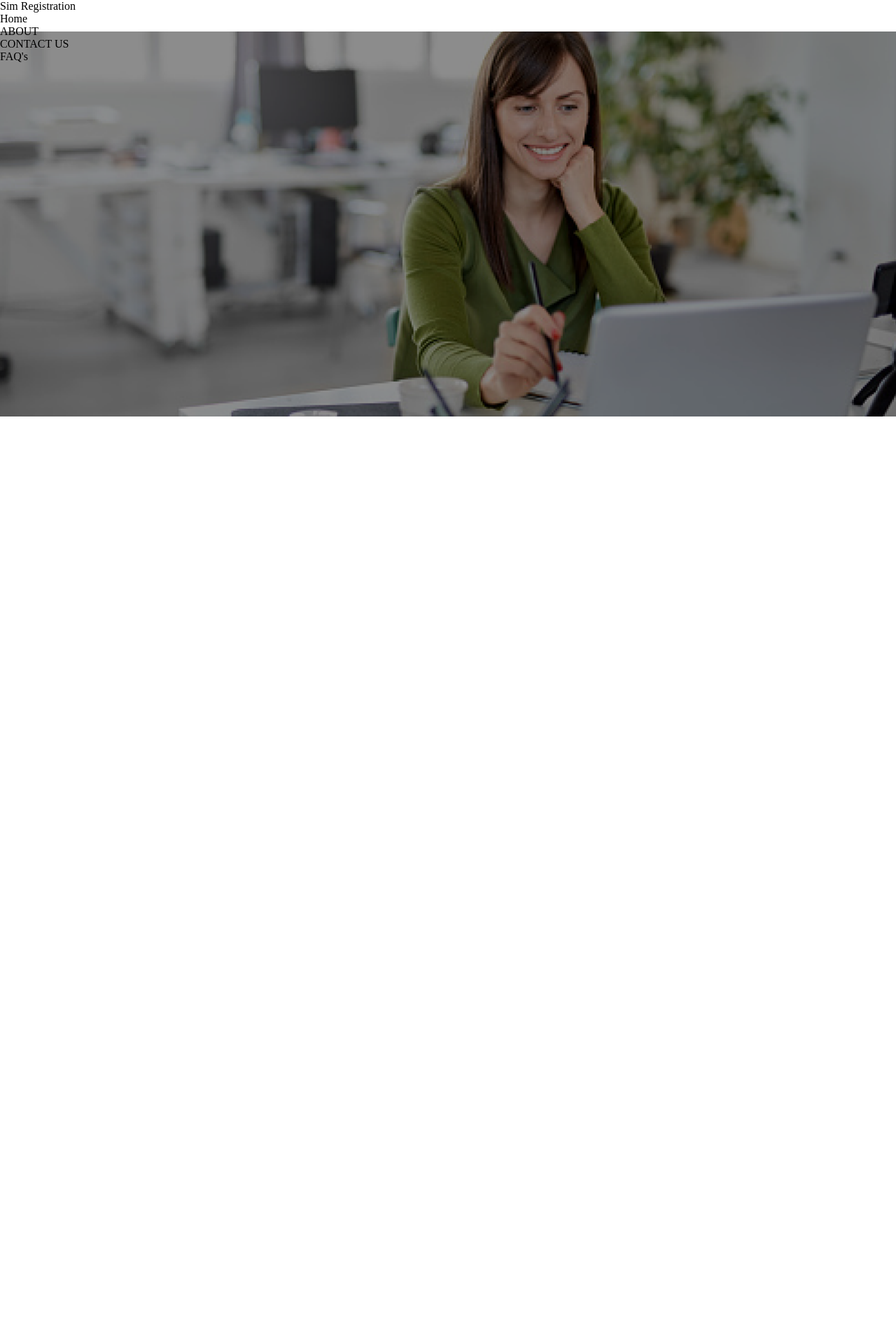
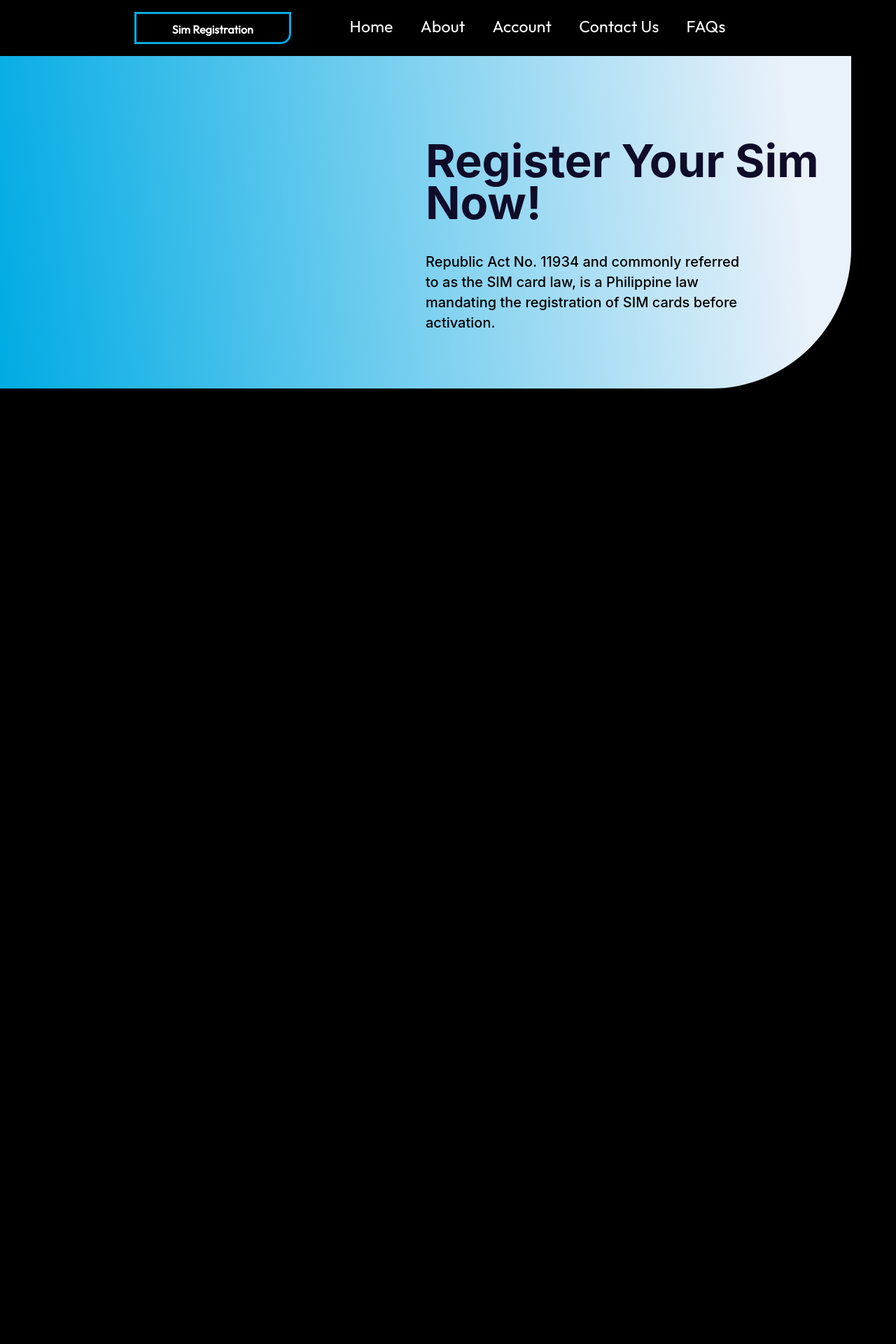
Before and after one commit to SharuHaru/SImcard-Registartion-Project, a PHP site: page / in a window 1280 px wide. Shown: the top 1920 px of the page at 70% size. Before the commit the page ends 595 px from the top, so only its background shows below. Run offline with PHP 8.4, Linux system fonts and the light colour scheme.

Commit message:
Carosel Update
Layout
Structure
Background Color

```diff
--- a/css/style.css
+++ b/css/style.css
@@ -5,52 +5,135 @@
 }
 
 body {
-    background-color: white;
+    min-height: 11838px;
+    background-color: black;
     width: 100%;
 }
 
 /* ========================= NAVIGATION BAR ========================= */
 
-/* Mobile Design */
+/* Desktop Design */
 nav {
-    background-color: white;
-    color: black;
+    /* LAYOUT */
+    display: flex;
+    justify-content: center;
+
+    /* STRUCTURE */
+    background-color: black;
+    color: white;
     width: 100%;
-    height: 45px;
+    height: 80px;
+}
+
+nav .site-logo {
+    /* LAYOUT */
+    display: flex;
+    justify-content: flex-start;
+    align-items: center;
+
+    /* STRUCTURE */
+    width: 20%;
+
+
+}
+
+.site-logo span {
+    border: 3px solid #00ABE4;
+    border-radius: 0px 0px 15px 0px;
+    height: 50%;
+    width: 85%;
+
+
+    font-family: 'Outfit';
+    font-style: normal;
+    font-weight: 600;
+    line-height: 45px;
+    text-align: center;
+}
+
+nav .link-div {
+    width: 50%;
+
+    display: flex;
+    justify-content: center;
+    align-items: center;
+
+    font-family: 'Outfit';
+    font-style: normal;
+    font-weight: 400;
+    font-size: 23px;
+    line-height: 28px;
+    letter-spacing: 0.2px;
+
+
+}
+
+.link-div ul {
+    height: 40%;
+    width: 90%;
+    display: flex;
+    justify-content: space-around;
+
+
+}
+
+.link-div ul li {
+    list-style: none;
+}
+
+/* ========================= CAROUSEL ========================= */
+
+.carousel {
+    /* Structure */
+    height: 475px;
+    width: 95%;
+    border-radius: 0px 0px 200px 0px;
+
+    /* Layout */
+    display: grid;
+    grid-template-columns: 50% 50%;
+
+    font-family: 'Inter';
+    background: linear-gradient(83.82deg, #00ABE4 0%, #E9F1FA 92.02%);
+}
+
+.carousel-cartoon {
+
+}
+
+.carousel-text {
+    display: flex;
+    flex-direction: column;
+    justify-content: center;
+
+    font-family: 'Inter';
+}
+
+.carousel h1 {
+    font-style: normal;
+    font-weight: 700;
+    font-size: 65px;
+    line-height: 60px;
+
+    color: #0F0C29;
+
+    mix-blend-mode: normal;
+
+    padding: 40px 0px
+
+}
+.carousel span {
+    width: 75%;
+    max-width: 612px;
+    font-style: normal;
+    font-weight: 500;
+    font-size: 20px;
+    line-height: 29px;
 }
 
 
 
 
-
-
-
-
-
-
-/* ========================= CAROUSEL ========================= */
-
-.carousel {
-    /* Structure */
-    width: 100%;
-    height: 327px;
-    background: url(/SImcardRegistration/Images/carousel-1.png);
-    background-repeat: no-repeat;
-    background-position: center;
-    background-size: cover;
-
-    color: white;
-
-    /* Layout */
-    display: grid;
-    grid-template-rows: 90% 10%;
-}
-
-@media (min-width: 700px) {
-    .carousel {
-        height: 550px;
-    }
-}
 
 
 .texthero {
--- a/index.html
+++ b/index.html
@@ -19,14 +19,23 @@
         <div class="link-div">
             <ul>
                 <li>Home</li>
-                <li>ABOUT</li>
-                <li>CONTACT US</li>
-                <li>FAQ's</li>
+                <li>About</li>
+                <li>Account</li>
+                <li>Contact Us</li>
+                <li>FAQs</li>
             </ul>
         </div>
     </nav>
 
     <div class="carousel">
+        <div class="carousel-cartoon">
+
+        </div>
+        <div class="carousel-text">
+            <h1>Register Your Sim Now!</h1>
+            <span>Republic Act No. 11934 and commonly referred to as the SIM card law, is a Philippine law mandating the registration of SIM cards before activation. </span>
+        </div>
+
 
     </div>
 
```
